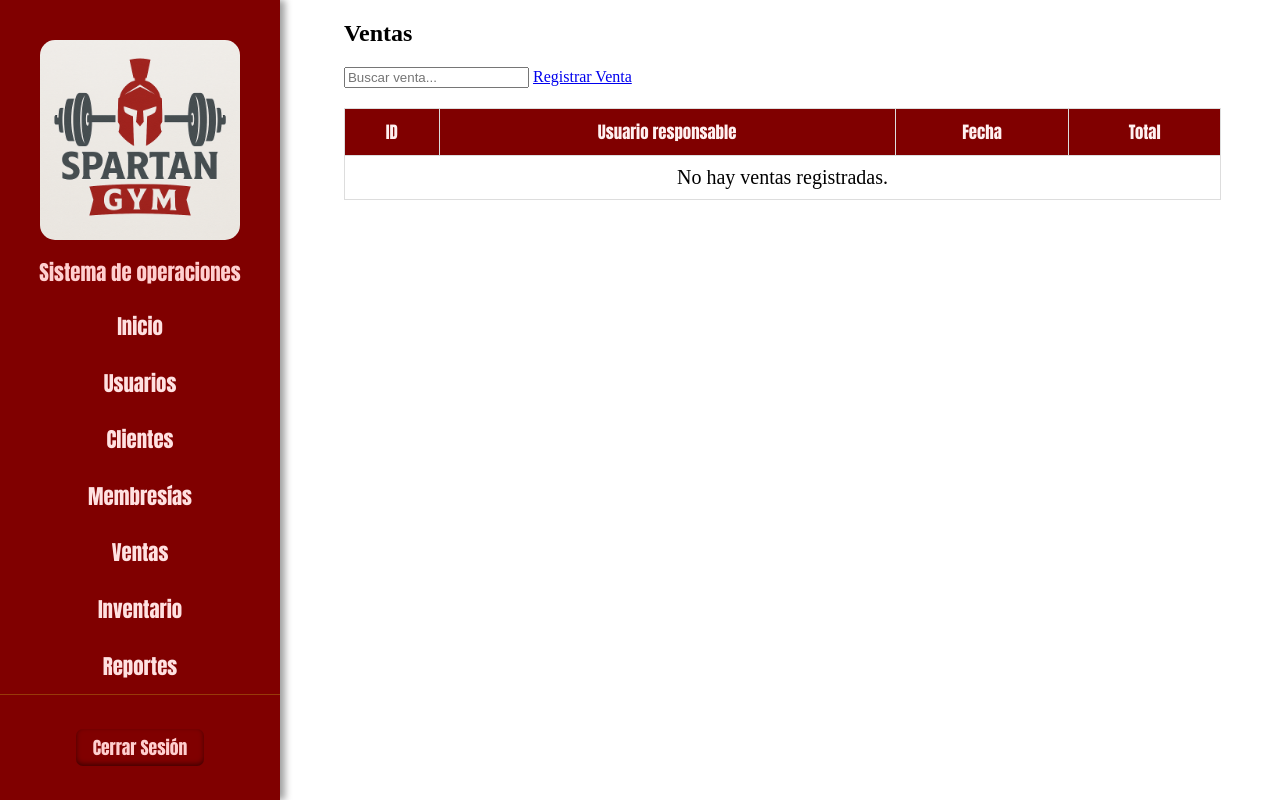
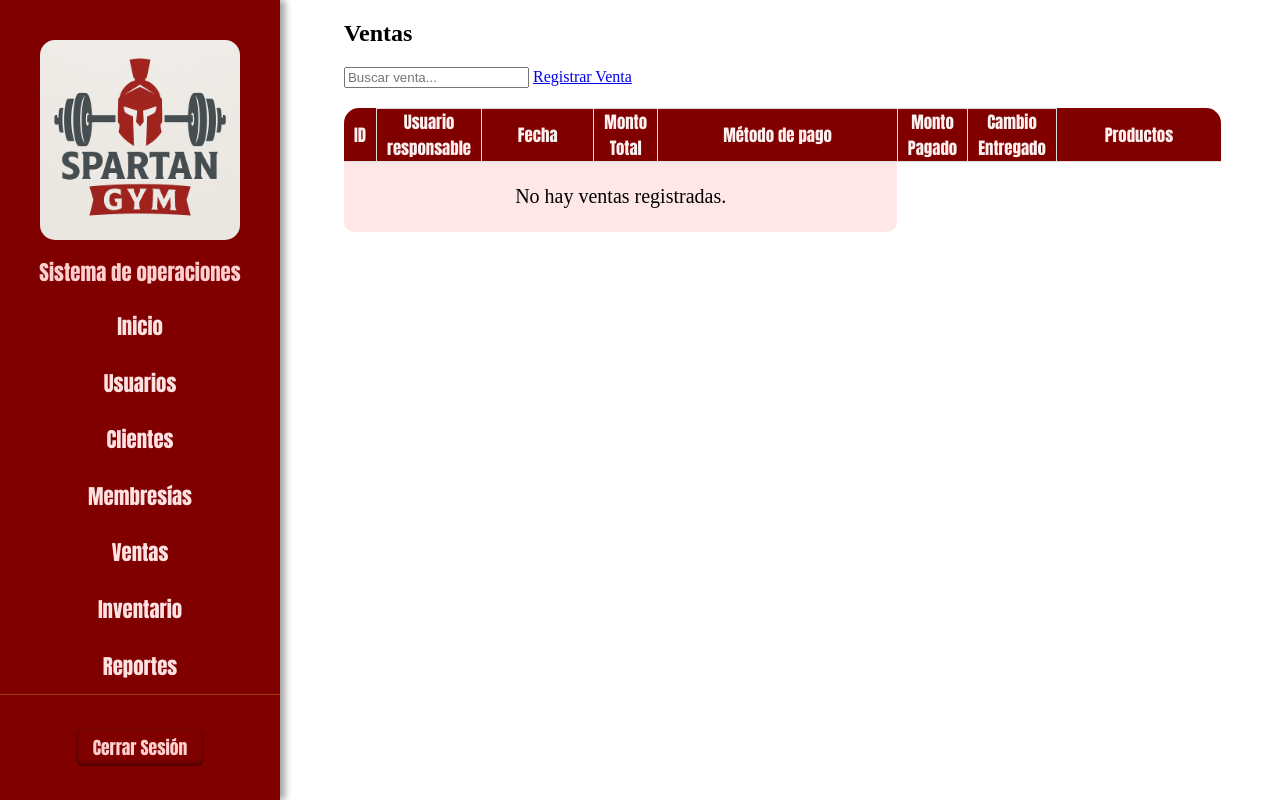
Before and after one commit to RaulMacias05/Spartan-Gym, a Django app: page /ventas/listar/ in a window 1280 px wide. Run offline with Django 5.2, Linux system fonts and the light colour scheme; data that the repository does not hold is empty; some web fonts are replaced.

Commit message:
Se agrega algo de diseño a la tabla de ventas

```diff
--- a/ventas/static/ventas/css/listar_ventas.css
+++ b/ventas/static/ventas/css/listar_ventas.css
@@ -1,28 +1,118 @@
+.table_container {
+    margin-top: 20px;
+    width: 100%;
+    max-height: 80vh;
+    overflow-y: auto;
+}
+
+.table_container::-webkit-scrollbar {
+    width: 10px;
+    background-color: transparent;
+}
+.table_container::-webkit-scrollbar-thumb {
+    background-color: rgb(243, 203, 203);
+    border-radius: 10px;
+}
+
 table {
     width: 100%;
     border-collapse: collapse;
-    margin-top: 20px;
+    border-spacing: 0;
 }
 
 thead {
     font-family: "Anton", sans-serif;
-    background-color: var(--header-bg-color);
     color: rgb(255, 240, 240);
-    border-radius: 15px;
 }
 
 th {
+    background-color: var(--header-bg-color);
     font-weight: 100;
     font-size: 1.05rem;
-    padding: 10px;
+    padding: 0px 10px;
     text-align: center;
     border: 1px solid #ddd;
 }
 
+th:first-child {
+    border-top-left-radius: 15px;
+    border-left: none;
+    border-top: none;
+}
+th:last-child {
+    border-top-right-radius: 15px;
+    border-right: none;
+    border-top: none;
+}
+
+tr:nth-child(even) {
+    background-color: #fff3f3;
+    &:hover {
+        background-color: var(--header-h2-color);
+    }
+}
+tr:nth-child(odd) {
+    background-color: #ffe7e7;
+    &:hover {
+        background-color: var(--header-h2-color);
+    }
+}
+
 td {
+    height: 7vh;
+    text-align: center;
+    border: 1px solid var(--header-h2-color);
+    padding: 7px 0;
+}
+
+td:first-child {
+    border-left: none;
+}
+td:last-child {
+    border-right: none;
+}
+
+tr:last-child td {
+    border-bottom: none;
+}
+
+tr:last-child td:first-child {
+border-bottom-left-radius: 10px;
+border-bottom: none;
+border-left: none;
+}
+tr:last-child td:last-child {
+border-bottom-right-radius: 10px;
+}
+
+.productos{
+    width: 90%;
+    height: 100%;
+    margin: auto;
+    padding: 0;
+    list-style: none;
+    display: flex;
+    flex-direction: column;
+    justify-content: center;
+    gap: 5px;
+    align-items: center;
+    overflow-y: scroll;
+}
+
+.productos::-webkit-scrollbar {
+    display: none;
+}
+
+.productos li {
+    background-color: rgb(185, 125, 125);
+    border-radius: 10px;
     padding: 10px;
-    text-align: center;
-    border: 1px solid #ddd;
+    width: 80%;
+    display: flex;
+    justify-content: center;
+    gap: 10px;
+    color: white;
+    text-wrap: balance;
 }
 
 .no_products {
--- a/ventas/templates/ventas/listar_ventas.html
+++ b/ventas/templates/ventas/listar_ventas.html
@@ -15,15 +15,30 @@
   <a href="{% url 'ventas:registrar_venta' %}" class="reg_producto">Registrar Venta</a>
 </div>
 
+<div class="table_container">
   <table>
+    <colgroup>
+      <col style="width: 3%">
+      <col style="width: 10%">
+      <col>
+      <col style="width: 7%">
+      <col>
+      <col style="width: 7%">
+      <col style="width: 7%">
+
+    </colgroup>
     <thead>
       <tr>
         <th>ID</th>
         <th>Usuario responsable</th>
+        <th>Fecha</th>
+        <th>Monto Total</th>
+        <th>Método de pago</th>
+        <th>Monto Pagado</th>
+        <th>Cambio Entregado</th>
+        <th>Productos</th>
+        {% comment %} <th>Detalles</th> {% endcomment %}
         {% comment %} <th>Cliente</th> {% endcomment %}
-      <th>Fecha</th>
-      <th>Total</th>
-      {% comment %} <th>Detalles</th> {% endcomment %}
       </tr>
     </thead>
     <tbody id="ventas_table_body">
@@ -34,6 +49,16 @@
         {% comment %} <td>{{ venta.cliente }}</td> {% endcomment %}
         <td>{{ venta.fecha_venta }}</td>
         <td>${{ venta.monto_total }}</td>
+        <td>{{ venta.metodo_pago }}</td>
+        <td>${{ venta.monto_pagado }}</td>
+        <td>${{ venta.cambio }}</td>
+        <td>
+          <ul class="productos">
+            {% for producto in venta.productos.all %}
+            <li>{{ producto.nombre }}</li>
+            {% endfor %}
+          </ul>
+        </td>
         {% comment %} <td><a href="{% url 'ventas:detalles_venta' venta.id %}">Ver Detalles</a></td> {% endcomment %}
       </tr>
 
@@ -44,6 +69,7 @@
       {% endfor %}
     </tbody>
   </table>
+</div>
 
 {% endblock content %}
 
@@ -52,6 +78,7 @@
   const searchInput = document.getElementById("search");
   const ventasTableBody = document.getElementById("ventas_table_body");
   const ventasRows = ventasTableBody.querySelectorAll(".venta");
+  const productos = ventasTableBody.querySelectorAll(".productos");
 
   searchInput.addEventListener("input", function () {
     const searchTerm = searchInput.value.toLowerCase();
@@ -70,6 +97,13 @@
       }
     });
   });
+
+  productos.forEach(producto => {
+    if (producto.children.length > 1) {
+      producto.style.justifyContent = "flex-start";
+      producto.style.borderBottom = "1px solid var(--header-bg-color)";
+    }
+  });
 </script>
 
 {% endblock scripts %}
```
Also changed, not shown: media/productos/barra_cookies_G12MLgu.jpg (added), ventas/static/ventas/img/AGUA CIEL 1L.jpg (renamed from inventario/static/inventario/img/AGUA CIEL 1L.jpg). Lines whose indentation alone changed are shown as unchanged.
